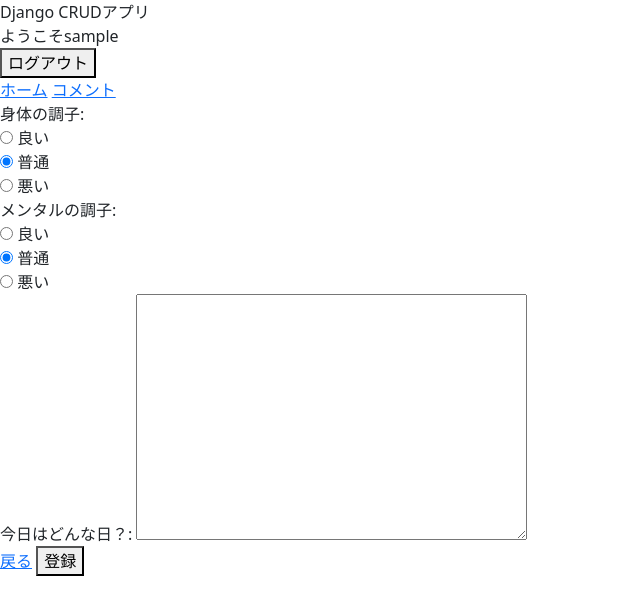
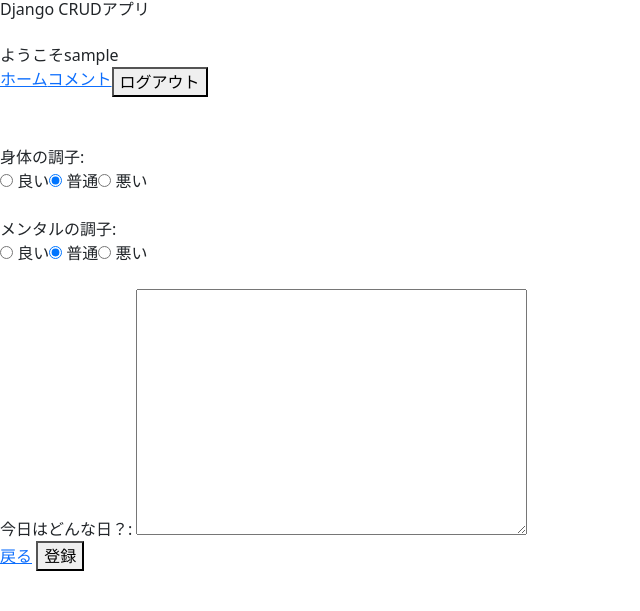
Before and after one commit to T-watanabe9/Repository, a Django app: page /comment/create/ in a window 1280 px wide. Shown: the top 611 px of the page, without its empty margins (0-640 px from the left). Run offline with Django 5.2, Linux system fonts and the light colour scheme; the visitor is signed in with stand-in values (Sample User, id 1).

Commit message:
0308 2129

```diff
--- a/pro_safe_eyes/app_safe_eyes/templates/base.html
+++ b/pro_safe_eyes/app_safe_eyes/templates/base.html
@@ -10,22 +10,14 @@
 </head>
 <body>
     <header>
-        <span>Django CRUDアプリ</span>
+        <h6 class="mb-0">Django CRUDアプリ</h6>
         <br>
 
         <!-- ログイン済ユーザー -->
         {% if request.user.is_authenticated %}
+            <span class="mb-0 text-start">ようこそ{{ user.get_username }}</span>
 
-            <span>ようこそ{{user.get_username}}</span>
-            <br>
-
-            <!-- ログアウトボタン -->
-            <form action="{% url 'logout' %}" method="post">
-                {% csrf_token %}
-                <button>ログアウト</button>
-            </form>
-
-
+            <div class="d-flex">
 
                 <!-- メニュー -->
                 <a href="{% url 'home' %}">ホーム</a>
@@ -37,15 +29,19 @@
                 {% endcomment %}
 
 
+                <!-- ログアウトボタン -->
+                <form action="{% url 'logout' %}" method="post">
+                    {% csrf_token %}
+                    <button>ログアウト</button>
+                </form>
 
+            </div>
 
         <!-- 未ログインユーザー -->
         {% else %}
-            <a>未ログイン状態。ログインしてください。</a>
+            <a href="#">未ログイン状態。ログインしてください。</a>
         {% endif %}
         <br>
-
-
     </header>
 
     <!-- ページのコンテンツ -->
--- a/pro_safe_eyes/app_safe_eyes/templates/models/comment_create.html
+++ b/pro_safe_eyes/app_safe_eyes/templates/models/comment_create.html
@@ -7,20 +7,36 @@
 {% block content %}
 
 
+   <!-- コメント作成フォーム -->
    <form method="post">
+
       {% csrf_token %}
 
-      <!-- <label >タイトル:</label> -->
-
+      <br>
 
       <label >身体の調子:</label>
-      {{form.physical_health}}
-      <!-- →inputを使うよりも、djangoのform.と、modelsからの引数で調整する方が良いっぽい。 -->
+      <div class="d-flex">
+         {% for radio in form.physical_health %}
+            <div class="mr-3">
+               {{ radio.tag }}
+               <label>{{ radio.choice_label }}</label>
+            </div>
+         {% endfor %}
+      </div>
 
+      <br>
 
       <label >メンタルの調子:</label>
-      {{form.mental_health}}
+      <div class="d-flex">
+         {% for radio in form.mental_health %}
+            <div class="mr-3">
+               {{ radio.tag }}
+               <label>{{ radio.choice_label }}</label>
+            </div>
+         {% endfor %}
+      </div>
 
+      <br>
 
       <label >今日はどんな日？:</label>
       {{form.content}}
@@ -35,5 +51,4 @@
 
 
 
-
 {% endblock %}
--- a/pro_safe_eyes/app_safe_eyes/templates/models/comment_list.html
+++ b/pro_safe_eyes/app_safe_eyes/templates/models/comment_list.html
@@ -10,8 +10,10 @@
    <br>
    <br>
 
+
+
    <div>
-      <a href="{% url 'comment_create' %}">新規作成</a>
+      <a href="{% url 'comment_create' %}" class="btn btn-primary">新規作成</a>
    </div>
 
    <div>
```
Lines whose indentation alone changed are shown as unchanged.
